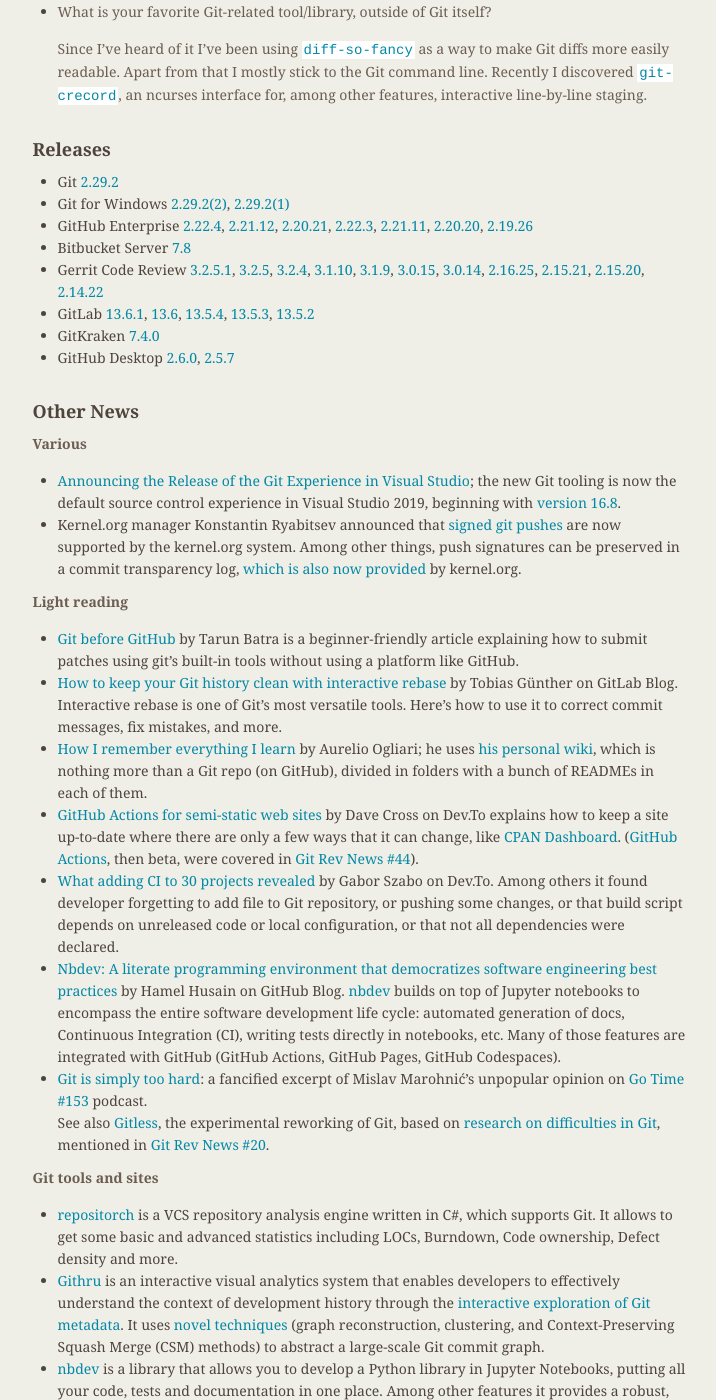
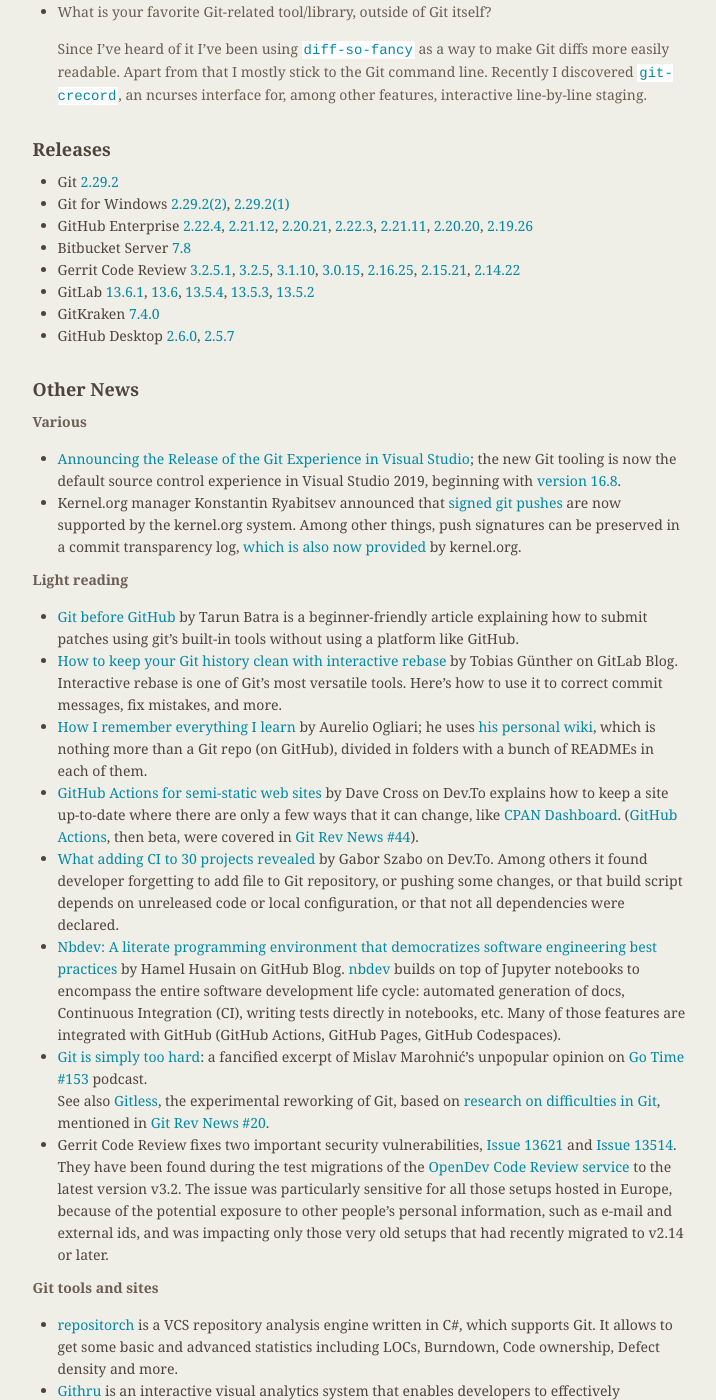
Before and after one commit to git/git.github.io, a Jekyll site: the page built from rev_news/drafts/edition-69.md, in a window 1280 px wide and 1400 px high, scrolled down 2333 px. Shown: the whole window, without its empty margins (396-1112 px from the left). Built offline with Jekyll 4.4.1, drawn with Linux system fonts in a browser that asks for light colours.

Commit message:
Update edition-69.md
Fix Gerrit Code Review releases and give more background on the security vulnerability fixed.

```diff
--- a/rev_news/drafts/edition-69.md
+++ b/rev_news/drafts/edition-69.md
@@ -177,14 +177,10 @@
 + Bitbucket Server [7.8](https://confluence.atlassian.com/bitbucketserver/bitbucket-server-release-notes-872139866.html)
 + Gerrit Code Review [3.2.5.1](https://www.gerritcodereview.com/3.2.html#3251),
 [3.2.5](https://www.gerritcodereview.com/3.2.html#325),
-[3.2.4](https://www.gerritcodereview.com/3.2.html#324),
 [3.1.10](https://www.gerritcodereview.com/3.1.html#3110),
-[3.1.9](https://www.gerritcodereview.com/3.1.html#319),
 [3.0.15](https://www.gerritcodereview.com/3.0.html#3015),
-[3.0.14](https://www.gerritcodereview.com/3.0.html#3014),
 [2.16.25](https://www.gerritcodereview.com/2.16.html#21625),
 [2.15.21](https://www.gerritcodereview.com/2.15.html#21521),
-[2.15.20](https://www.gerritcodereview.com/2.15.html#21520),
 [2.14.22](https://www.gerritcodereview.com/2.14.html#21422)
 + GitLab [13.6.1](https://about.gitlab.com/releases/2020/11/23/gitlab-13-6-1-released/),
 [13.6](https://about.gitlab.com/releases/2020/11/22/gitlab-13-6-released/),
@@ -243,7 +239,12 @@
 See also [Gitless](https://gitless.com/), the experimental reworking of Git,
 based on [research on difficulties in Git](https://gitless.com/#research),
 mentioned in [Git Rev News #20](https://git.github.io/rev_news/2016/10/19/edition-20/).
-
+* Gerrit Code Review fixes two important security vulnerabilities,
+[Issue 13621](https://bugs.chromium.org/p/gerrit/issues/detail?id=13621) and [Issue 13514](https://bugs.chromium.org/p/gerrit/issues/detail?id=13514).
+They have been found during the test migrations of the [OpenDev Code Review service](https://review.opendev.org/) to the latest version v3.2.
+The issue was particularly sensitive for all those setups hosted in Europe, because of
+the potential exposure to other people's personal information, such as e-mail and external ids,
+and was impacting only those very old setups that had recently migrated to v2.14 or later.
 
 __Git tools and sites__
 
```
